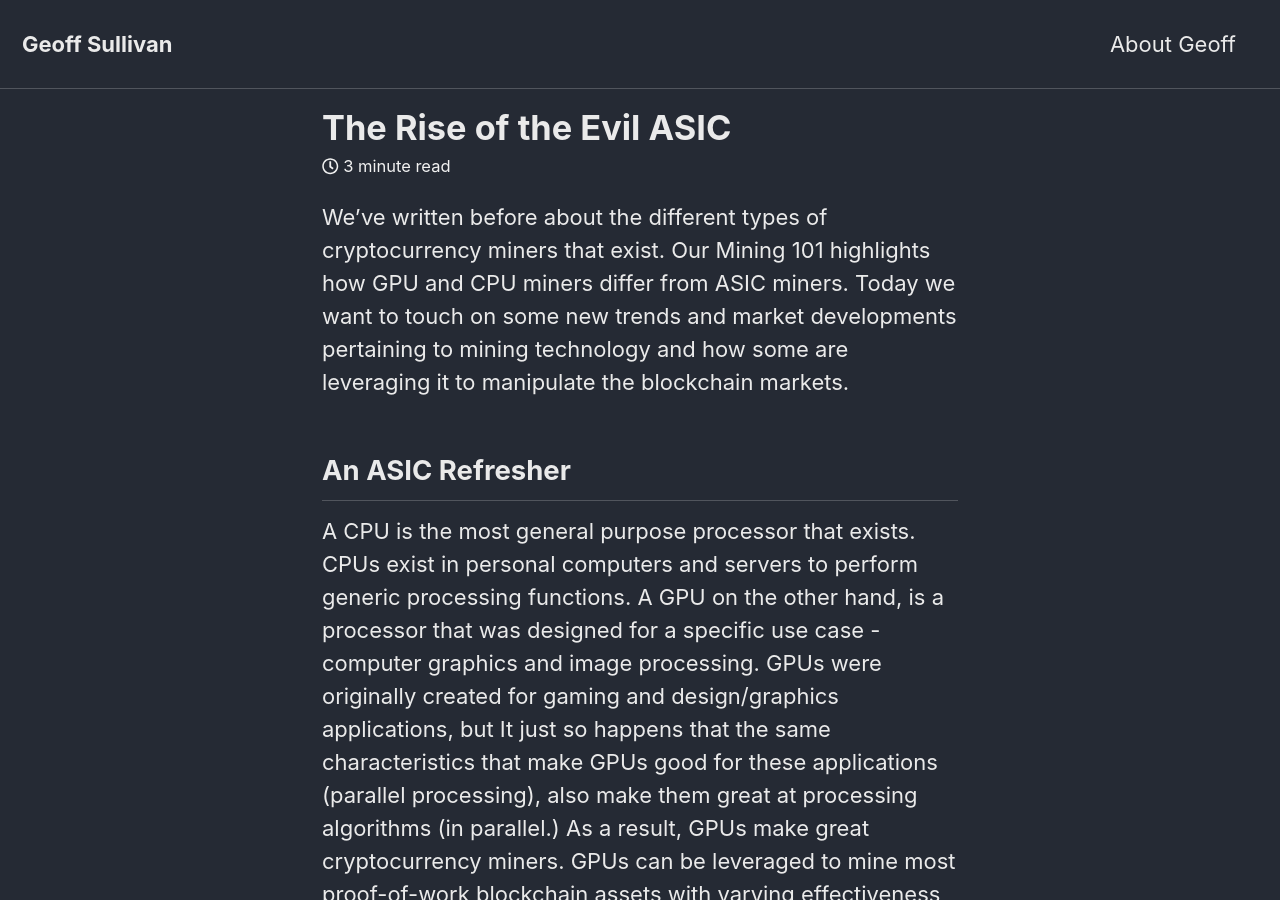
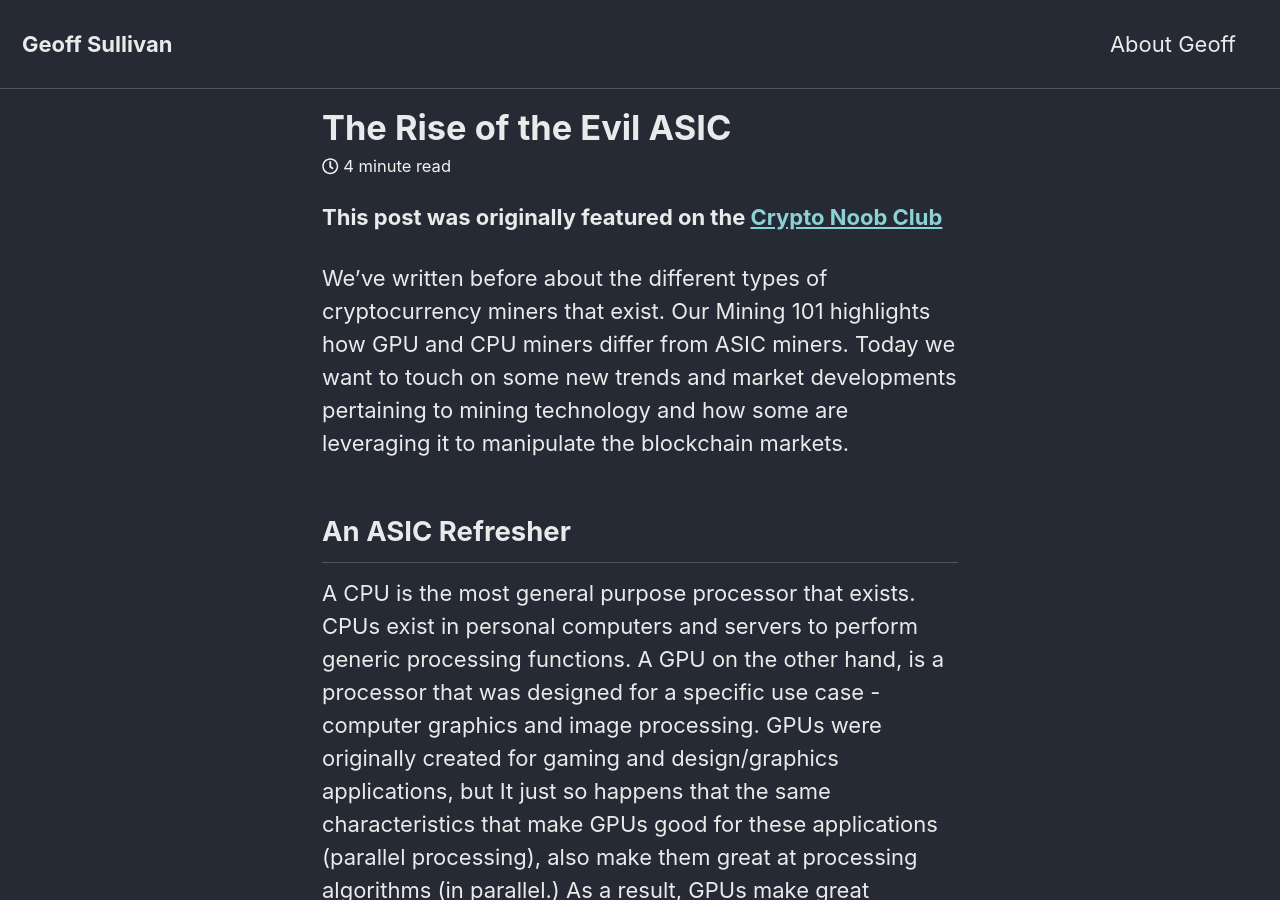
Before and after one commit to sullivg2/sullivg2.github.io, a Jekyll site: the page built from _posts/2018-04-19-evil-asic.md, in a window 1280 px wide and 900 px high. Built offline with Jekyll 4.4.1, drawn with Linux system fonts in a browser that asks for light colours; nearby versions of some CDN libraries.

Commit message:
references in posts

```diff
--- a/_posts/2018-04-19-evil-asic.md
+++ b/_posts/2018-04-19-evil-asic.md
@@ -12,6 +12,7 @@ header:
   image: #"posts/evil-asic-graphic.png"
 
 ---
+**This post was originally featured on the [Crypto Noob Club](https://cryptonoob.club)**
 
 We've written before about the different types of cryptocurrency
 miners that exist. Our Mining 101 highlights how GPU and CPU miners differ from
```
Also changed, not shown: _posts/2018-01-10-energy-manifesto.md (+1 -0 lines).
